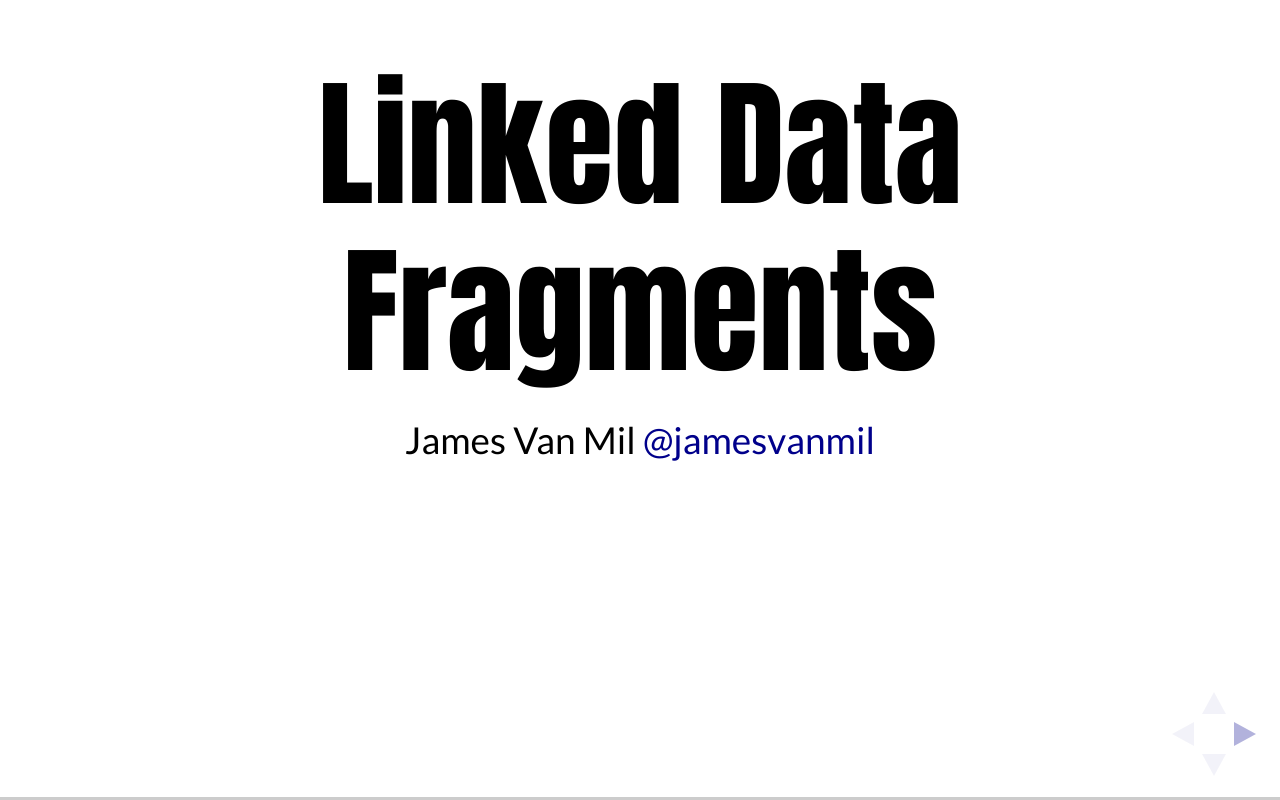
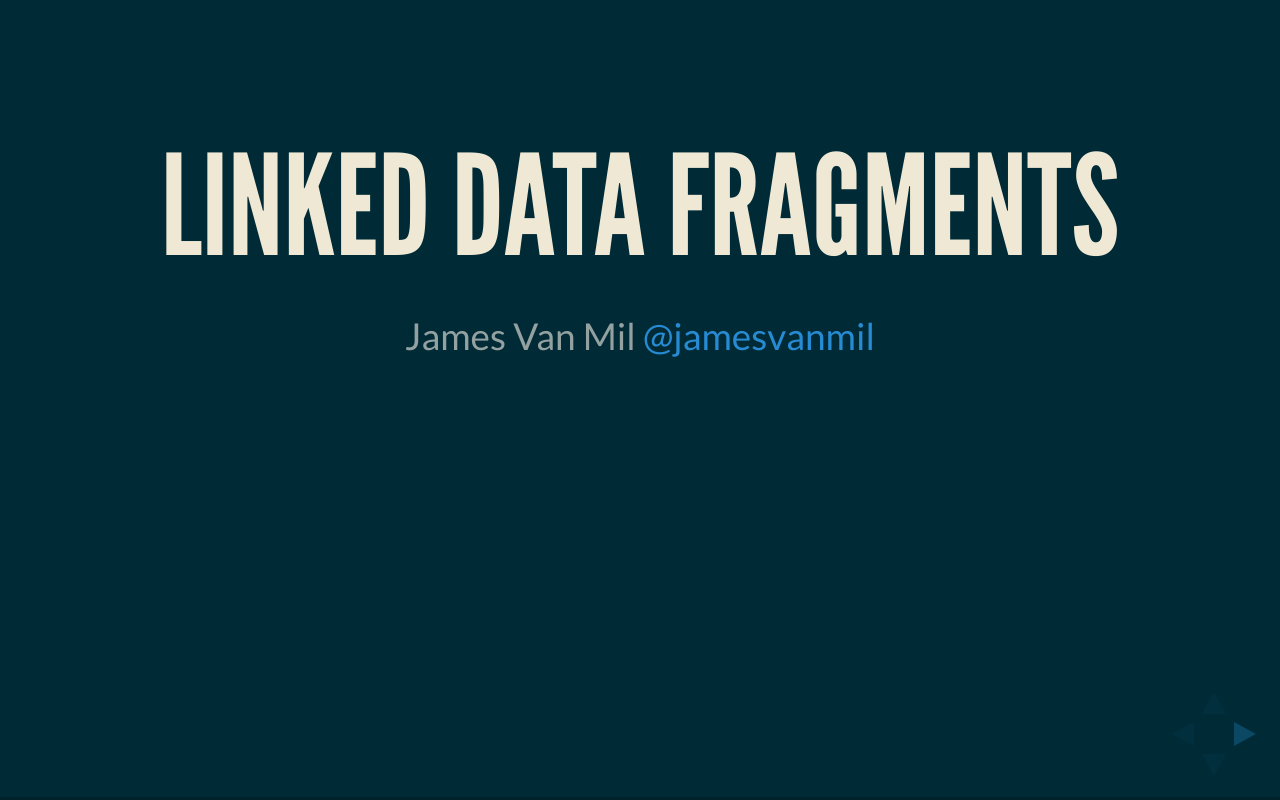
Before and after one commit to jamesvanmil/LinkedDataFragments-C4libmw2015, a plain HTML site: page index.html in a window 1280 px wide. Drawn offline with Linux system fonts and the light colour scheme; a web font is replaced by a local one.

Commit message:
Update theme

```diff
--- a/index.html
+++ b/index.html
@@ -15,7 +15,7 @@
 		<meta name="viewport" content="width=device-width, initial-scale=1.0, maximum-scale=1.0, user-scalable=no, minimal-ui">
 
 		<link rel="stylesheet" href="css/reveal.css">
-		<link rel="stylesheet" href="css/theme/Simple.css" id="theme">
+		<link rel="stylesheet" href="css/theme/Moon.css" id="theme">
 
 		<!-- Code syntax highlighting -->
 		<link rel="stylesheet" href="lib/css/zenburn.css">
```
